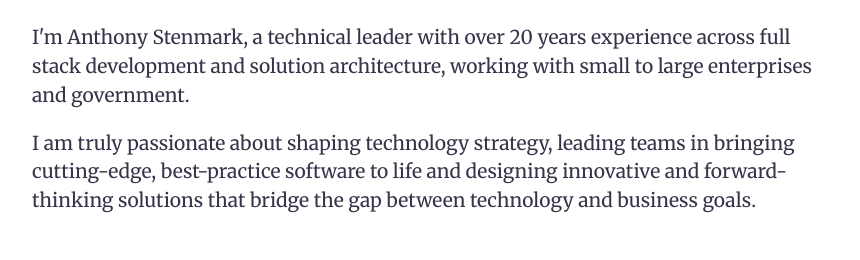
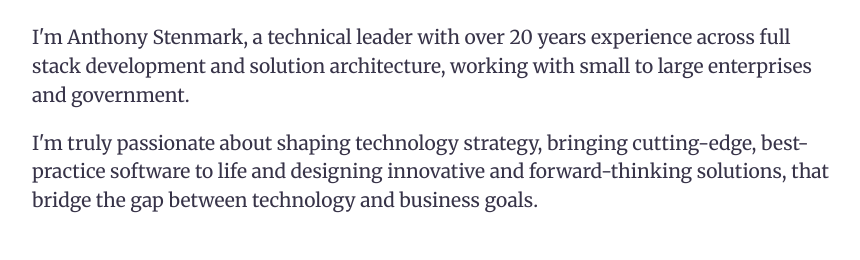
Before and after one commit to Stenners/stenners.com, a plain HTML site: page index.html in a window 1280 px wide. Shown: the part 297-557 px from the top of the page, without its empty margins (208-1068 px from the left). Drawn offline with Linux system fonts and the light colour scheme.

Commit message:
Copuy update

```diff
--- a/index.html
+++ b/index.html
@@ -21,10 +21,15 @@
     <div class="main">
       <h1>Hey!</h1>
       <p>
-        I'm Anthony Stenmark, a technical leader with over 20 years experience across full stack development and solution architecture, working with small to large enterprises and government.
+        I'm Anthony Stenmark, a technical leader with over 20 years experience
+        across full stack development and solution architecture, working with
+        small to large enterprises and government.
       </p>
       <p>
-        I am truly passionate about shaping technology strategy, leading teams in bringing cutting-edge, best-practice software to life and designing innovative and forward-thinking solutions that bridge the gap between technology and business goals.
+        I'm truly passionate about shaping technology strategy, bringing cutting-edge,
+        best-practice software to life and designing innovative and
+        forward-thinking solutions, that bridge the gap between technology and
+        business goals.
       </p>
       <div class="contact">
         <a href="mailto:anth@stenners.com"
```
